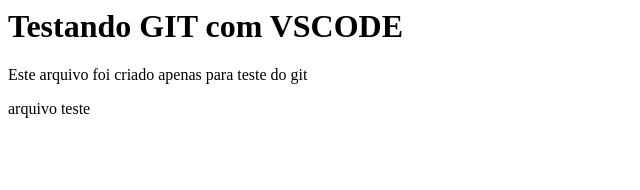
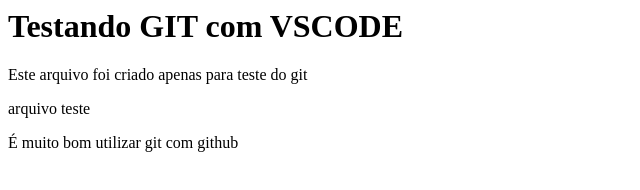
Before and after one commit to LuisJrReis/GITT, a plain HTML site: page index.html in a window 1280 px wide. Shown: the whole page, without its empty margins (0-640 px from the left). Drawn offline with Linux system fonts and the light colour scheme.

Commit message:
Att git message

```diff
--- a/index.html
+++ b/index.html
@@ -6,6 +6,7 @@
         <h1>Testando GIT com VSCODE</h1>
         <p>Este arquivo foi criado apenas para teste do git</p>
         <p>arquivo teste</p>
+        <p>É muito bom utilizar git com github</p>
 
     </body>
 </html>
```
